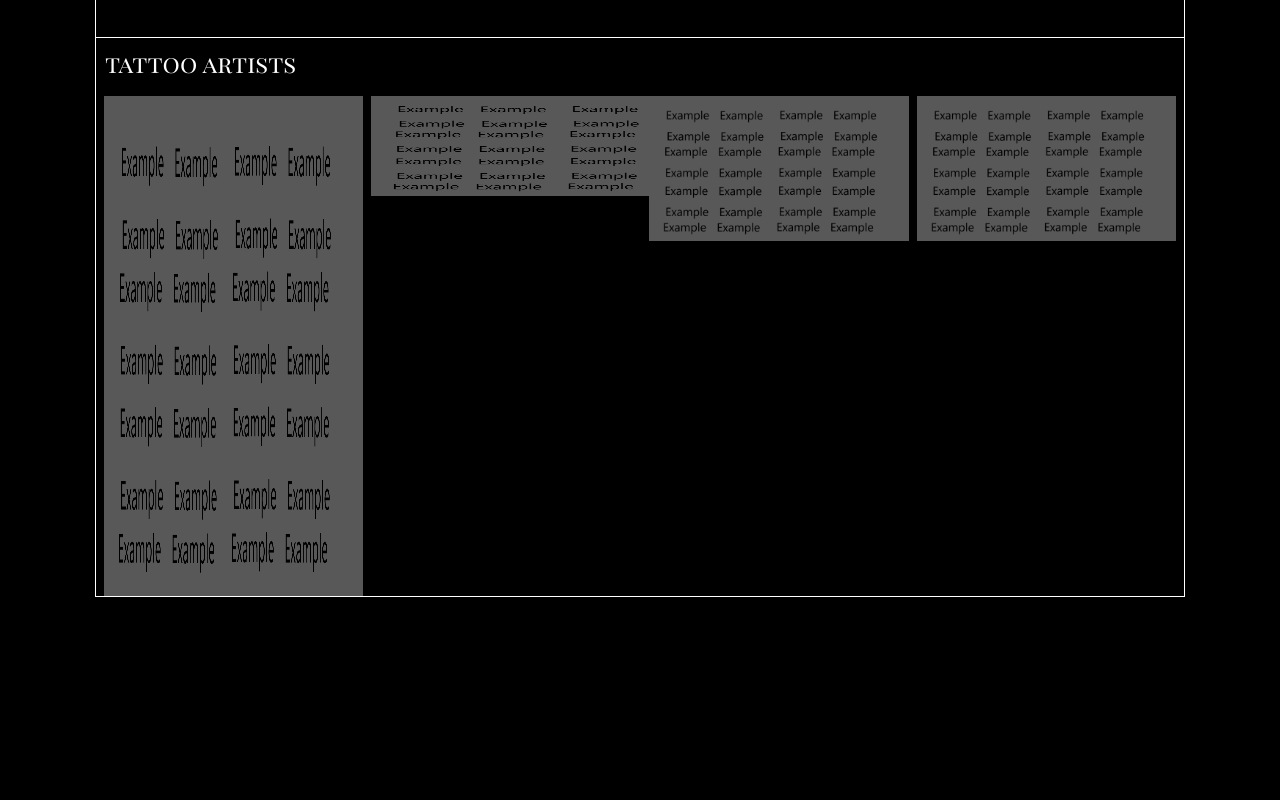
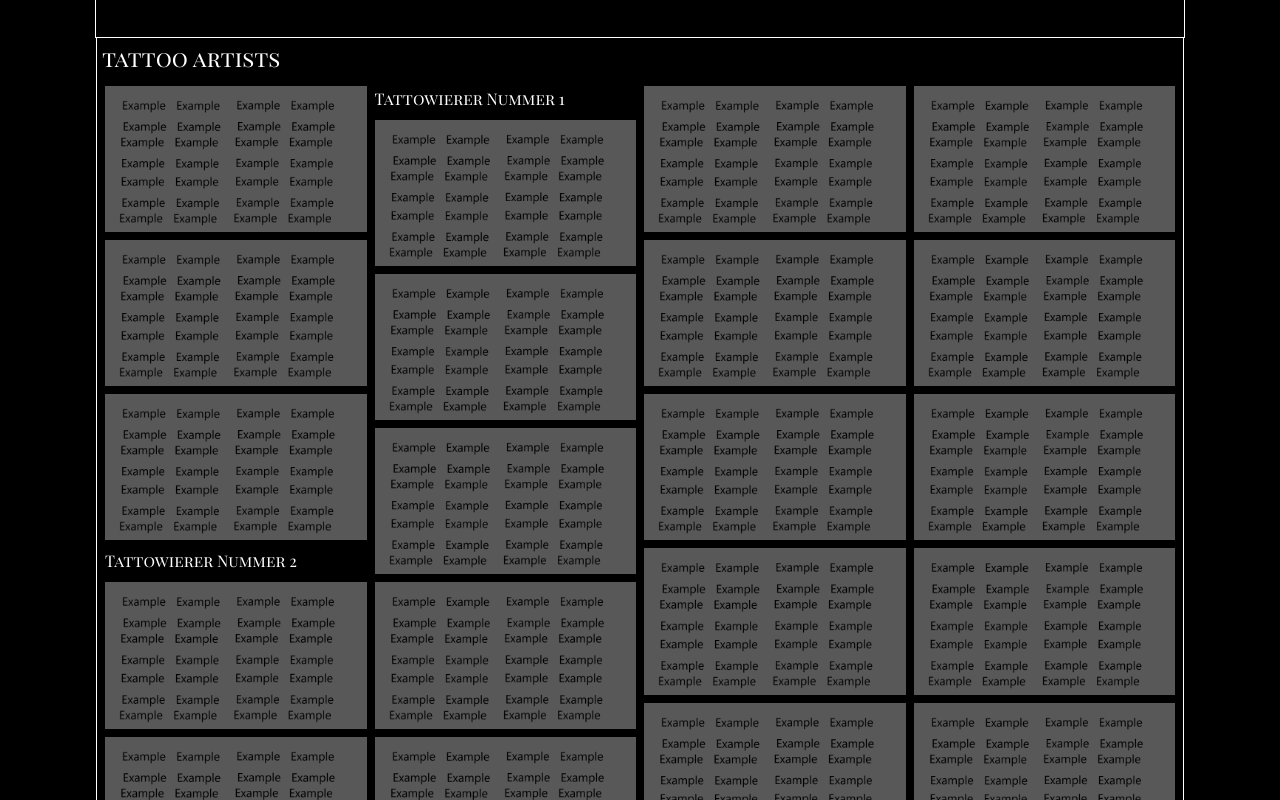
Before and after one commit to SteeveeG/tattoostudio, a React (Vite) app: page / in a window 1280 px wide. Shown: the part 1200-2000 px from the top of the page. Built offline with nearby package versions, Linux system fonts and the light colour scheme.

Commit message:
new Style in Picture Gallery

```diff
--- a/src/components/TattooArtist/TattooArtist.jsx
+++ b/src/components/TattooArtist/TattooArtist.jsx
@@ -1,41 +1,55 @@
-import React, { useEffect } from 'react'
-import css from './TattooArtist.module.css'
-import example from '../../Assets/Example.png'
-import { useTranslation } from "react-i18next";
-
-
+import React from 'react';
+import css from './TattooArtist.module.css';
+import example from '../../Assets/Example.png';
+import { useTranslation } from 'react-i18next';
 
 function TattooArtist() {
     const { t } = useTranslation();
 
     return (
         <div className={css.box}>
-               <div>
             <p className={css.header}>{t("TattooArtists")}</p>
             <div className={css.row}>
                 <div className={css.column}>
-                                   <img src={example} className={css.Pic} style={{height: '500px' }} alt="example pic" />
-                              </div>
-                         <div className={css.column}>
-
-                              <img src={example} className={css.Pic} style={{width: '400px', height:'100px' }} alt="example pic" />
+                    <img src={example} alt="example pic"/>
+                    <img src={example} alt="example pic"/>
+                    <img src={example} alt="example pic"/>
+                    <p className={css.tattooArtist}>Tattowierer Nummer 2</p>
+                    <img src={example} alt="example pic"/>
+                    <img src={example} alt="example pic"/>
+                    <img src={example} alt="example pic"/>
                 </div>
 
                 <div className={css.column}>
-                              <img src={example} className={css.Pic} alt="example pic" />
-
+                <p className={css.tattooArtist}>Tattowierer Nummer 1</p>
+                    <img src={example} alt="example pic"/>
+                    <img src={example} alt="example pic"/>
+                    <img src={example} alt="example pic"/>
+                    <img src={example} alt="example pic"/>
+                    <img src={example} alt="example pic"/>
+                    <img src={example} alt="example pic"/>
                 </div>
 
                 <div className={css.column}>
+                <img src={example} alt="example pic"/>
+                    <img src={example} alt="example pic"/>
+                    <img src={example} alt="example pic"/>
+                    <img src={example} alt="example pic"/>
+                    <img src={example} alt="example pic"/>
+                    <img src={example} alt="example pic"/>
+                </div>
 
-                              <img src={example} className={css.Pic} alt="example pic" />
+                <div className={css.column}>
+                    <img src={example} alt="example pic"/>
+                    <img src={example} alt="example pic"/>
+                    <img src={example} alt="example pic"/>
+                    <img src={example} alt="example pic"/>
+                    <img src={example} alt="example pic" />
+                    <img src={example} alt="example pic" />
                 </div>
             </div>
         </div>
-
-          </div>
-
-     )
+    );
 }
 
 export default TattooArtist;
--- a/src/components/TattooArtist/TattooArtist.module.css
+++ b/src/components/TattooArtist/TattooArtist.module.css
@@ -1,6 +1,4 @@
-.div {
-     position: relative;
-}
+
 
 .box {
     position: relative;
@@ -15,47 +13,54 @@
     top: -1px;
     color: white;
     height: min-content;
+    box-sizing: border-box;
 }
 
 .header {
-     margin: 9px;
-     font-family: 'Playfair Display SC';
-     font-size: 1.5em;
+    text-align: left;
+    font-family: 'Playfair Display SC';
+    margin: 5px;
+    font-size: 1.4em;
 }
 
 .row {
-    display: -ms-flexbox;
     display: flex;
-    -ms-flex-wrap: wrap;
     flex-wrap: wrap;
     padding: 0 4px;
+    box-sizing: border-box;
 }
+
 .column {
-    -ms-flex: 25%;
-    flex: 24%;
+    flex: 25%;
     max-width: 25%;
     padding: 0 4px;
+    box-sizing: border-box;
 }
 
-.Pic{
+
+.column img {
     margin-top: 8px;
     vertical-align: middle;
     width: 100%;
+    box-sizing: border-box;
 }
 
-
-@media screen and (max-width: 800px) {
+@media (max-width: 800px) {
     .column {
-        -ms-flex: 50%;
         flex: 50%;
         max-width: 50%;
     }
 }
 
-@media screen and (max-width: 600px) {
+@media (max-width: 600px) {
     .column {
-        -ms-flex: 100%;
         flex: 100%;
         max-width: 100%;
     }
 }
+
+.tattooArtist{
+    margin: 10px 10px 3px 0;
+    font-family: 'Playfair Display SC';
+
+}
```
Lines whose indentation alone changed are shown as unchanged.
